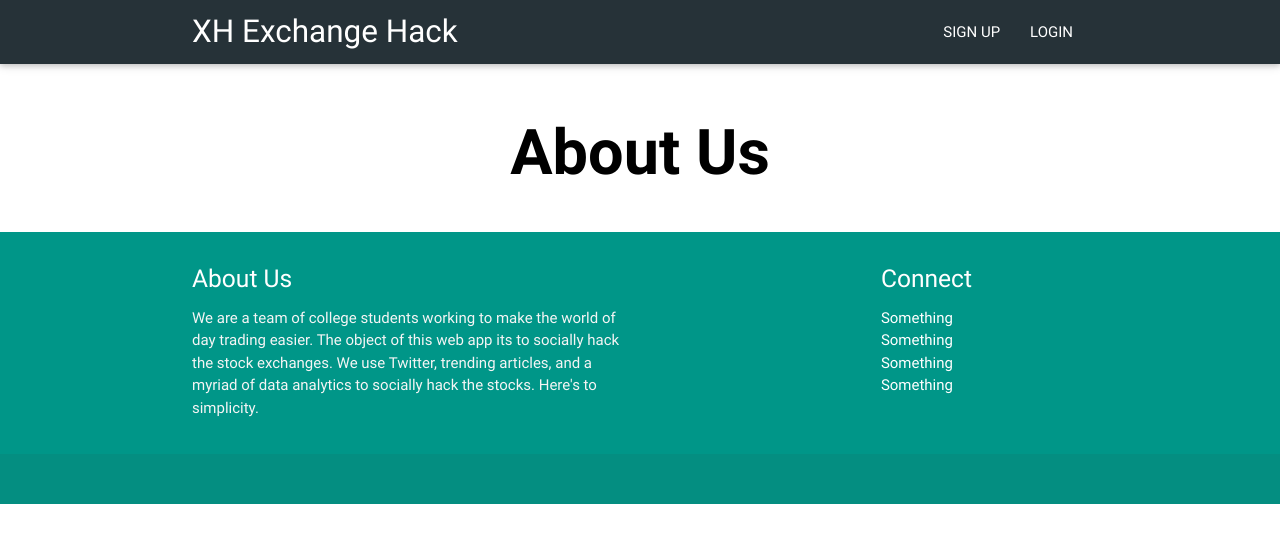
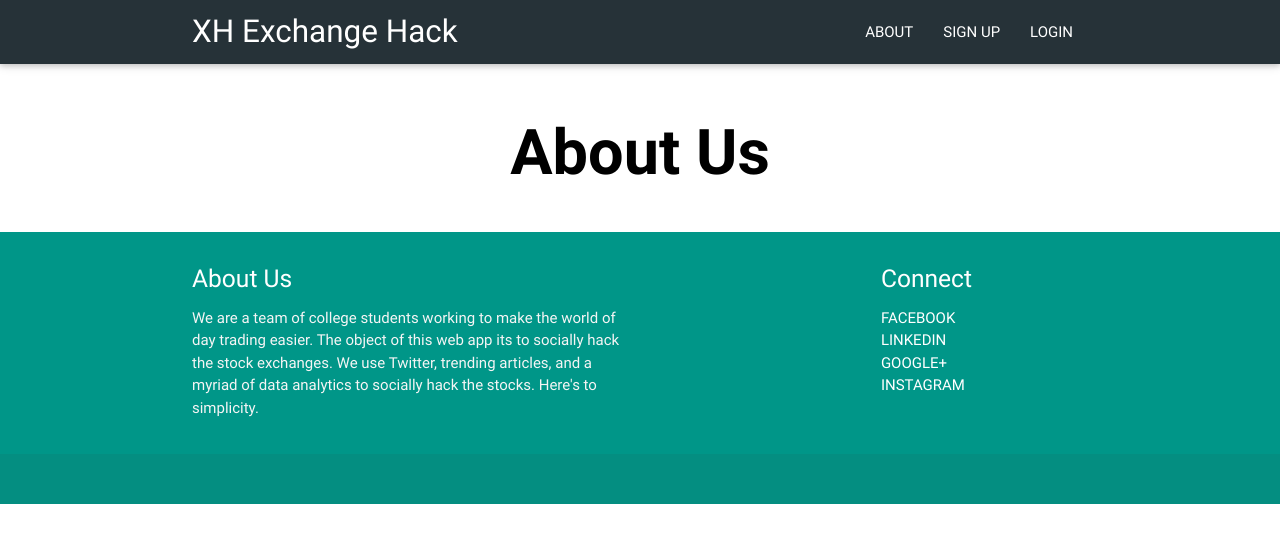
Before and after one commit to pwill2/ExchangeHack, a Django app: page /analysis/about/ in a window 1280 px wide. Shown: the top 543 px of the page. Run offline with Django 3.2, Linux system fonts and the light colour scheme; some libraries are stand-ins or nearby versions.

Commit message:
added about page stuff

```diff
--- a/smh/analysis/views.py
+++ b/smh/analysis/views.py
@@ -192,7 +192,7 @@ def tweet(request):
 	return render(request, 'analysis/tweet.html', template_vars)
 
 class TweetForm(forms.Form):
-	tweet = forms.CharField(label='Enter tweet text', required=True, max_length=150, widget=forms.Textarea)
+	tweet = forms.CharField(label='Enter tweet text', required=True, max_length=140, widget=forms.Textarea)
 
 @login_required
 def results(request):
--- a/smh/smh2/templates/base.html
+++ b/smh/smh2/templates/base.html
@@ -26,10 +26,12 @@
     <div class="nav-wrapper container"><a id="logo-container" href="#" class="brand-logo"><span class="logo">XH </span>Exchange Hack</a>
       <ul class="right hide-on-med-and-down">
         {% if user.is_authenticated %}
+        <li><a href="/analysis/about">ABOUT</a></li>
         <li><a href="/analysis/tweet">TWEET</a></li>
         <li><a href="/analysis/dashboard">DASHBOARD</a></li>
         <li><a href="/account/logout">LOGOUT</a></li>
         {% else %}
+        <li><a href="/analysis/about">ABOUT</a></li>
         <li><a href="/account/signup">SIGN UP</a></li>
         <li><a href="/account/login">LOGIN</a></li>
         {% endif %}
@@ -44,7 +46,6 @@
   </nav>
   <div>
     {% block content %}{% endblock %}
-    <!-- <h1>SO THIS IS A THING AND IT's WORK</h1> -->
   </div>
 
     <footer class="page-footer teal">
@@ -60,10 +61,10 @@
           <div class="col l3 offset-l3 s12">
             <h5 class="white-text">Connect</h5>
             <ul>
-              <li><a class="white-text" href="#!">Something</a></li>
-              <li><a class="white-text" href="#!">Something</a></li>
-              <li><a class="white-text" href="#!">Something</a></li>
-              <li><a class="white-text" href="#!">Something</a></li>
+              <li><a class="white-text" href="#!">FACEBOOK</a></li>
+              <li><a class="white-text" href="#!">LINKEDIN</a></li>
+              <li><a class="white-text" href="#!">GOOGLE+</a></li>
+              <li><a class="white-text" href="#!">INSTAGRAM</a></li>
             </ul>
           </div>
         </div>
```
